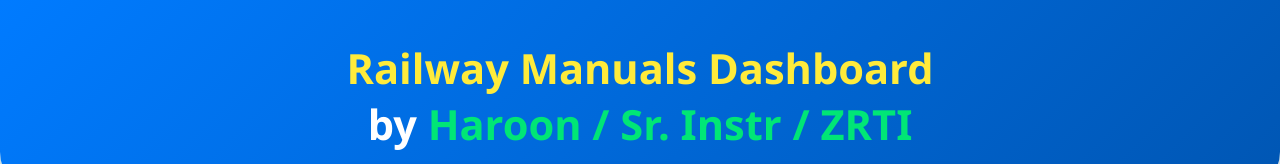
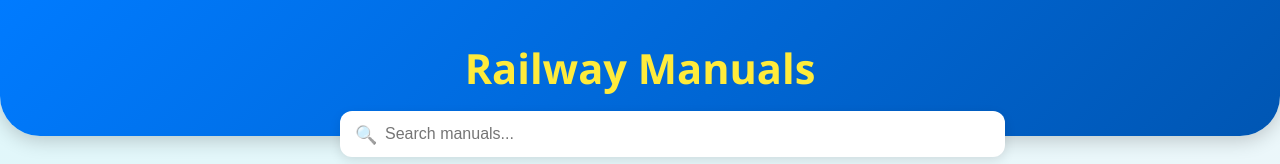
Before and after one commit to Haroonzrti/Railway-Manuals, a plain HTML site: page index.html in a window 1280 px wide. Shown: the top 164 px of the page. Drawn offline with Linux system fonts and the light colour scheme.

Commit message:
Update index.html

```diff
--- a/index.html
+++ b/index.html
@@ -149,8 +149,8 @@
   <!-- Header -->
   <header>
     <h1>
-      <span style="color:#ffeb3b;">Railway Manuals Dashboard</span><br>
-      by <span style="color:#00e676;">Haroon / Sr. Instr / ZRTI</span>
+      <span style="color:#ffeb3b;">Railway Manuals</span><br>
+      <span style="color:#00e676;"></span>
     </h1>
   </header>
 
```
